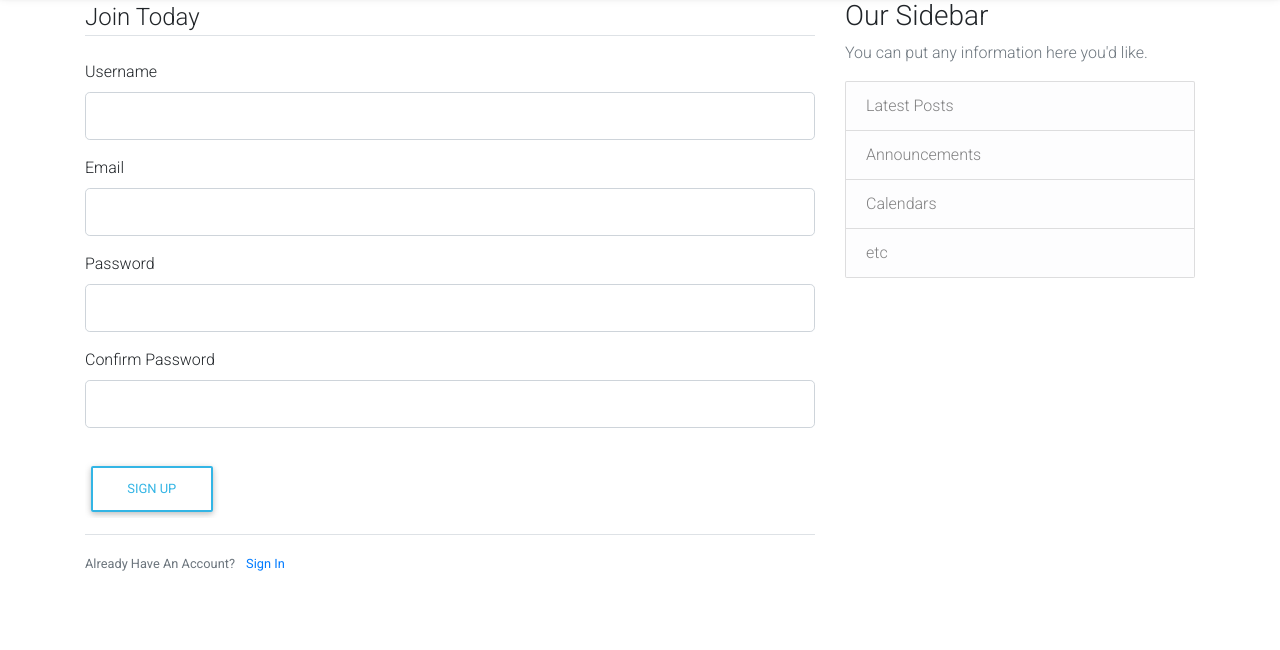
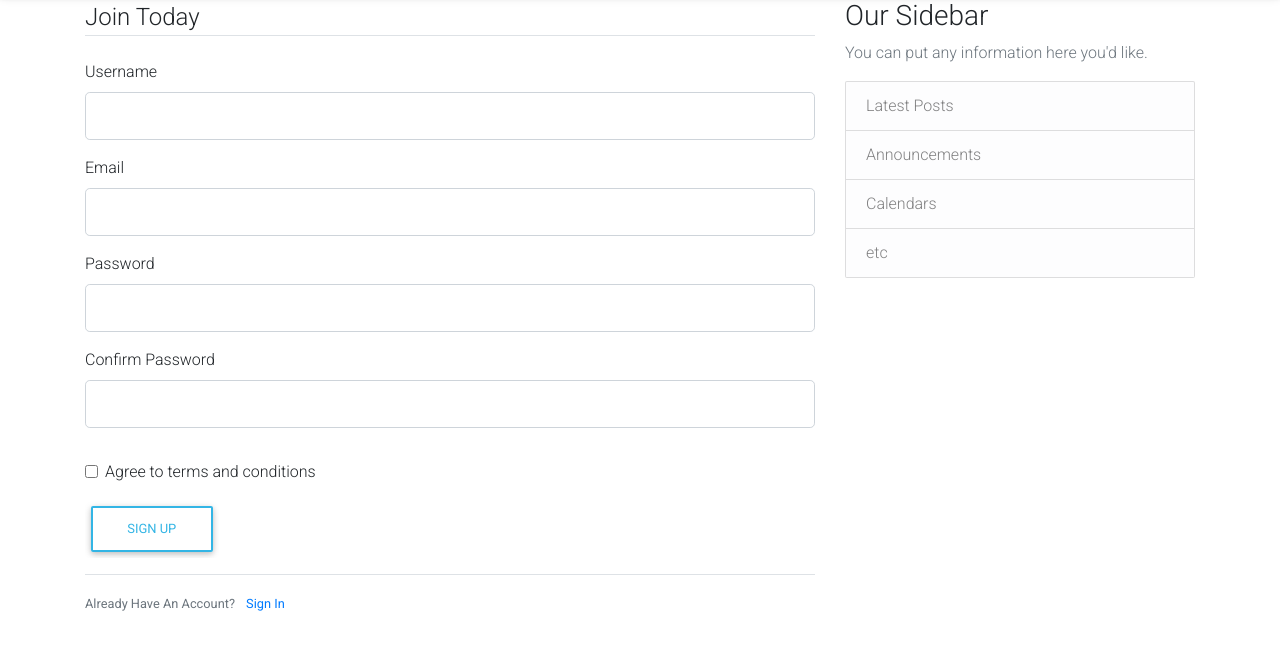
Before and after one commit to Bryson69/Blog-Post, a Flask app: page /register in a window 1280 px wide. Shown: the part 61-711 px from the top of the page. Run offline with Flask 2, Linux system fonts and the light colour scheme; some libraries are stand-ins or nearby versions.

Commit message:
Add Add check box for registration form

```diff
--- a/templates/register.html
+++ b/templates/register.html
@@ -9,7 +9,7 @@
                 {{ form.username.label(class="form-control-label") }}
 
                 {% if form.username.errors %}
-                    {{ form.username(class="form-control form-control-lg is-invalid") }}
+                    {{ form.username(class="form-control form-control-lg is-invalid" ) }}
                     <div class="invalid-feedback">
                         {% for error in form.username.errors %}
                             <span>{{ error }}</span>
@@ -60,6 +60,17 @@
             </div>
         </fieldset>
         <div class="form-group">
+            <div class="form-check">
+              <input class="form-check-input" type="checkbox" value="" id="invalidCheck" required>
+              <label class="form-check-label" for="invalidCheck">
+                Agree to terms and conditions
+              </label>
+              <div class="invalid-feedback">
+                You must agree before submitting.
+              </div>
+            </div>
+          </div>
+        <div class="form-group">
             {{ form.submit(class="btn btn-outline-info") }}
         </div>
     </form>
@@ -69,4 +80,24 @@
         Already Have An Account? <a class="ml-2" href="{{ url_for('login') }}">Sign In</a>
     </small>
 </div>
+
+<script>
+    (function() {
+'use strict';
+window.addEventListener('load', function() {
+// Fetch all the forms we want to apply custom Bootstrap validation styles to
+var forms = document.getElementsByClassName('needs-validation');
+// Loop over them and prevent submission
+var validation = Array.prototype.filter.call(forms, function(form) {
+form.addEventListener('submit', function(event) {
+if (form.checkValidity() === false) {
+event.preventDefault();
+event.stopPropagation();
+}
+form.classList.add('was-validated');
+}, false);
+});
+}, false);
+})();
+</script>
 {% endblock content %}
```
